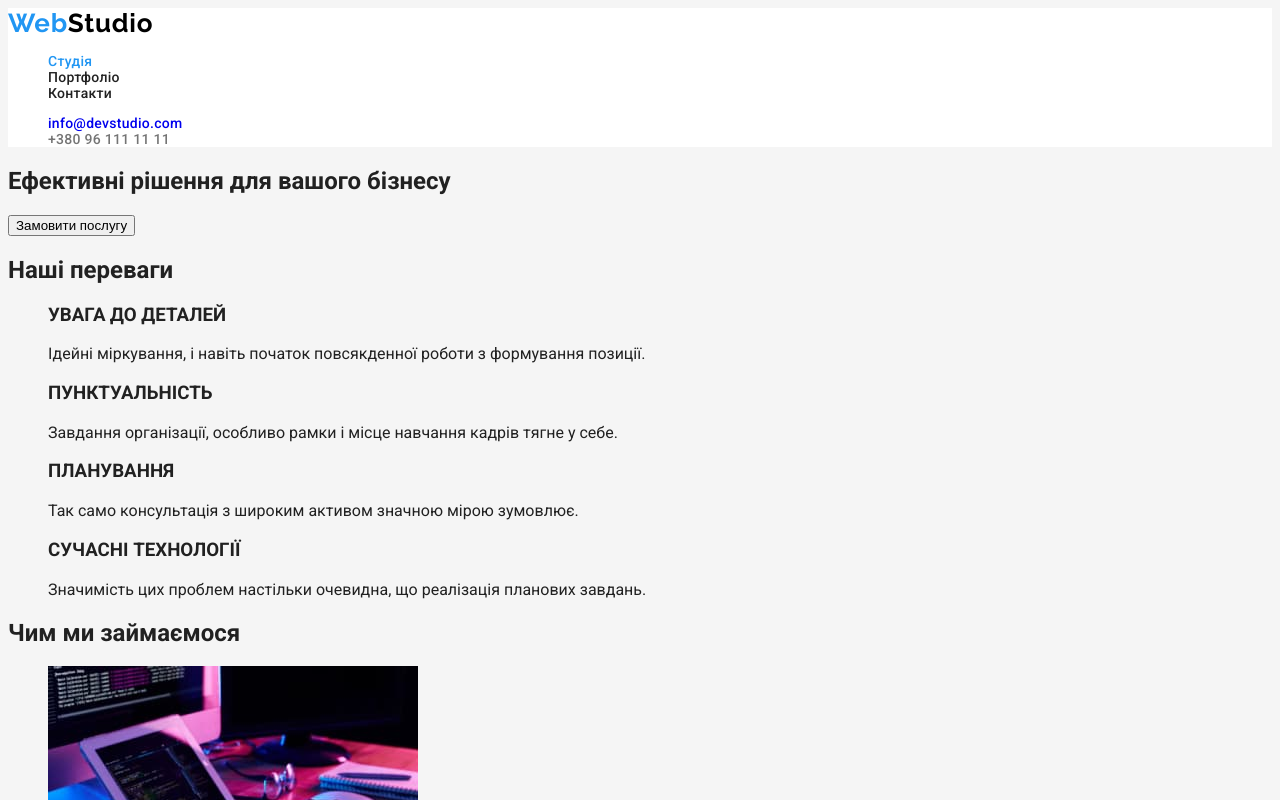
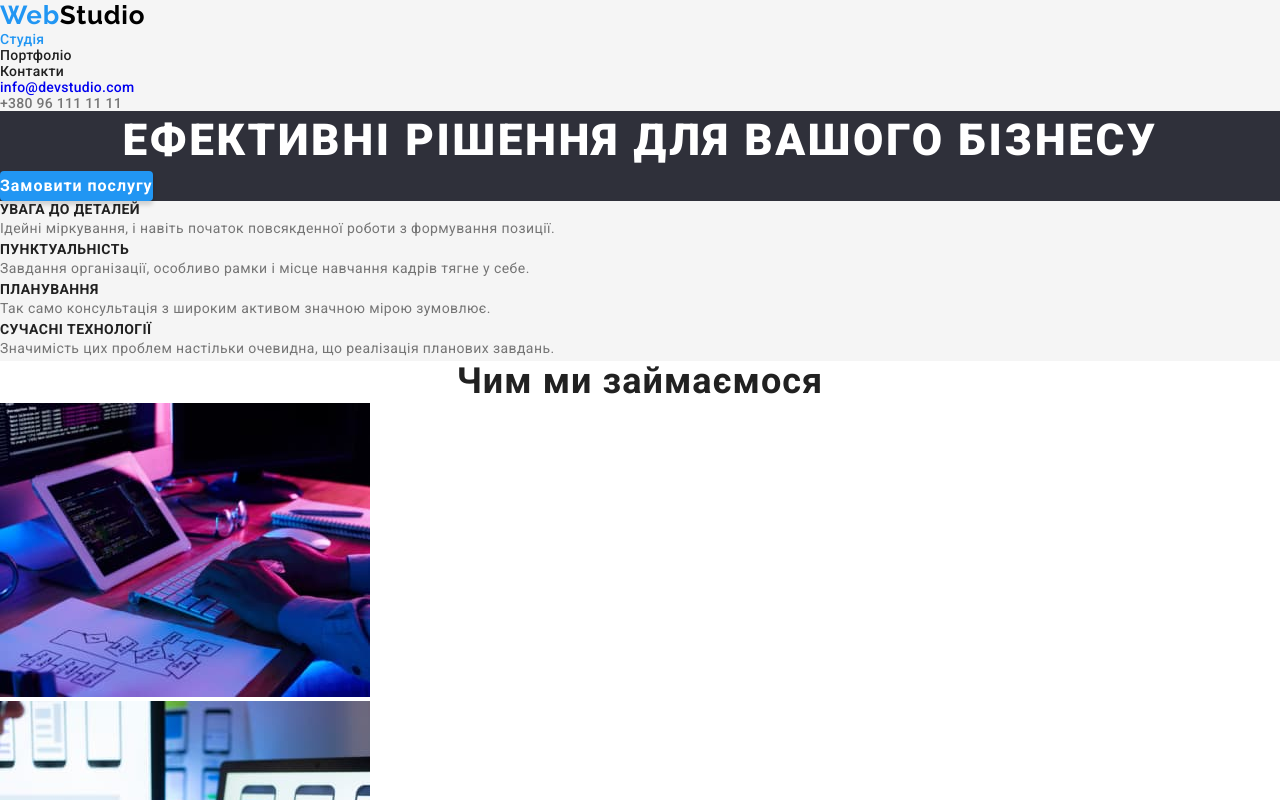
Before and after one commit to klav28/goit-markup-hw-02, a plain HTML site: page index.html in a window 1280 px wide. Shown: the top 800 px of the page. Drawn offline with Linux system fonts and the light colour scheme.

Commit message:
3rd commit

```diff
--- a/css/styles.css
+++ b/css/styles.css
@@ -1,8 +1,8 @@
 :root {
     --font-headers: "Raleway";
 
-    --background-color: #ffffff;
-    --button-background-color: #F5F4FA;
+    --first-background-color: #ffffff;
+    --second-background-color: #F5F4FA;
     --color-accent: #2196F3;
     --color-primary-dark: #212121;
     --color-primary-middle: #757575;
@@ -13,6 +13,8 @@
 * {
     text-decoration: none;
     list-style: none;
+    margin: 0;
+    padding: 0;
 }
 
 body {
@@ -24,6 +26,18 @@ body {
     color: var(--color-primary-dark);
 }
 
+.hide {
+    border: 0;
+    clip: rect(1px, 1px, 1px, 1px);
+    -webkit-clip-path: inset(50%);
+    clip-path: inset(50%);
+    height: 1px;
+    margin: -1px;
+    overflow: hidden;
+    padding: 0;
+    position: absolute;
+    width: 1px;
+}
 
 .logo {
     font-family: 'Raleway', sans-serif;
@@ -80,9 +94,55 @@ body {
     color: var(--color-primary-middle);
 }
 
+.hero-section {
+    background-color: #2F303A;
+}
+
+.hero-title {
+    font-weight: 900;
+    font-size: 44px;
+    line-height: 1.363;
+    text-align: center;
+    letter-spacing: 0.06em;
+    text-transform: uppercase;
+    color: var(--color-light);
+}
+.hero-button {
+    font-family: inherit;
+    font-weight: 700;
+    font-size: 16px;
+    line-height: 1.875;
+    align-items: center;
+    text-align: center;
+    letter-spacing: 0.06em;
+    color: var(--color-light);
+    cursor: pointer;
+    border: 0;
+
+    background-color: var(--color-accent);
+    box-shadow: 0px 4px 4px rgba(0, 0, 0, 0.15);
+    border-radius: 4px;
+}
 .section {
     background-color: var(--background-color);
 }
+
+.benefit-name {
+    font-weight: 700;
+    font-size: 14px;
+    line-height: 1.143;
+    letter-spacing: 0.03em;
+    text-transform: uppercase;
+    color: var(--color-primary-dark);
+}
+
+.benefit-detail {
+    font-size: 14px;
+    line-height: 1.714;
+    letter-spacing: 0.03em;
+    color: var(--color-primary-middle);
+}
+
 
 .filter-button {
     font-family: inherit;
@@ -91,10 +151,19 @@ body {
     line-height: 1.625;
     letter-spacing: 0.03em;
     /* color: var(--color-primary-dark); */
-    background-color: var(--button-background-color);
+    background-color: var(--second-background-color);
     border: 0;
     border-radius: 4px;
     cursor: pointer;
+}
+
+.section-header {
+    font-weight: 700;
+    font-size: 36px;
+    line-height: 1.166;
+    text-align: center;
+    letter-spacing: 0.03em;
+    color: var(--color-primary-dark);
 }
 
 .filter-button:hover,
@@ -123,6 +192,36 @@ body {
     color: var(--color-primary-middle);
 }
 
+.benefit {
+    background-color: var(--first-background-color);
+}
+
+.tasks {
+    background-color: var(--first-background-color);
+}
+
+.staff {
+    background-color: var(--second-background-color);
+}
+
+.staff-name {
+    font-weight: 500;
+    font-size: 16px;
+    line-height: 1.187;
+    text-align: center;
+    letter-spacing: 0.03em;
+    color: var(--color-primary-dark);
+}
+
+.staff-jobtitle {
+    font-weight: 400;
+    font-size: 16px;
+    line-height: 1.187;
+    text-align: center;
+    letter-spacing: 0.03em;
+    color: var(--color-primary-middle);
+}
+
 .footer {
     background-color: #2F303A;
 }
--- a/index.html
+++ b/index.html
@@ -28,37 +28,37 @@
 
     <main>
       <!-- Hero -->
-      <section>
-        <h1>Ефективні рішення для вашого бізнесу</h1>
-        <button type="button">Замовити послугу</button>
+      <section class="hero-section">
+        <h1 class="hero-title">Ефективні рішення для вашого бізнесу</h1>
+        <button type="button" class="hero-button">Замовити послугу</button>
       </section>
 
       <!-- Benefits -->
-      <section>
-        <h2>Наші переваги</h2>
+      <section class="benefit-section">
+        <h2 class="hide">Наші переваги</h2>
         <ul>
           <li>
-            <h3>УВАГА ДО ДЕТАЛЕЙ</h3>
-            <p>Ідейні міркування, і навіть початок повсякденної роботи з формування позиції.</p>
+            <h3 class="benefit-name">УВАГА ДО ДЕТАЛЕЙ</h3>
+            <p class="benefit-detail">Ідейні міркування, і навіть початок повсякденної роботи з формування позиції.</p>
           </li>
           <li>
-            <h3>ПУНКТУАЛЬНІСТЬ</h3>
-            <p>Завдання організації, особливо рамки і місце навчання кадрів тягне у себе.</p>
+            <h3 class="benefit-name">ПУНКТУАЛЬНІСТЬ</h3>
+            <p class="benefit-detail">Завдання організації, особливо рамки і місце навчання кадрів тягне у себе.</p>
           </li>
           <li>
-            <h3>ПЛАНУВАННЯ</h3>
-            <p>Так само консультація з широким активом значною мірою зумовлює.</p>
+            <h3 class="benefit-name">ПЛАНУВАННЯ</h3>
+            <p class="benefit-detail">Так само консультація з широким активом значною мірою зумовлює.</p>
           </li>
           <li>
-            <h3>СУЧАСНІ ТЕХНОЛОГІЇ</h3>
-            <p>Значимість цих проблем настільки очевидна, що реалізація планових завдань.</p>
+            <h3 class="benefit-name">СУЧАСНІ ТЕХНОЛОГІЇ</h3>
+            <p class="benefit-detail">Значимість цих проблем настільки очевидна, що реалізація планових завдань.</p>
           </li>
         </ul>
       </section>
 
       <!-- What We Do -->
-      <section>
-        <h2>Чим ми займаємося</h2>
+      <section class="tasks">
+        <h2 class="section-header">Чим ми займаємося</h2>
         <ul>
           <li>
             <img src="./images/tasks1.jpg" alt="Ми займаємося алгоритмами" width="370" height="294" />
@@ -73,28 +73,28 @@
       </section>
 
       <!-- Our Staff -->
-      <section>
-        <h2>Наша команда</h2>
+      <section class="staff">
+        <h2 class="section-header">Наша команда</h2>
         <ul>
           <li>
             <img src="./images/demiyanenko-i.jpg" alt="Ігор Дем'яненко" width="270" height="260" />
-            <h3>Ігор Дем'яненко</h3>
-            <p>Product Designer</p>
+            <h3 class="staff-name">Ігор Дем'яненко</h3>
+            <p class="staff-jobtitle">Product Designer</p>
           </li>
           <li>
             <img src="./images/repina-o.jpg" alt="Ольга Рєпіна" width="270" height="260" />
-            <h3>Ольга Рєпіна</h3>
-            <p>Frontend Developer</p>
+            <h3 class="staff-name">Ольга Рєпіна</h3>
+            <p class="staff-jobtitle">Frontend Developer</p>
           </li>
           <li>
             <img src="./images/tarasov-m.jpg" alt="Микола Тарасов" width="270" height="260" />
-            <h3>Микола Тарасов</h3>
-            <p>Marketing</p>
+            <h3 class="staff-name">Микола Тарасов</h3>
+            <p class="staff-jobtitle">Marketing</p>
           </li>
           <li>
             <img src="./images/ermakov-m.jpg" alt="Михайло Єрмаков" width="270" height="260" />
-            <h3>Михайло Єрмаков</h3>
-            <p>UI Designer</p>
+            <h3 class="staff-name">Михайло Єрмаков</h3>
+            <p class="staff-jobtitle">UI Designer</p>
           </li>
         </ul>
       </section>
```
